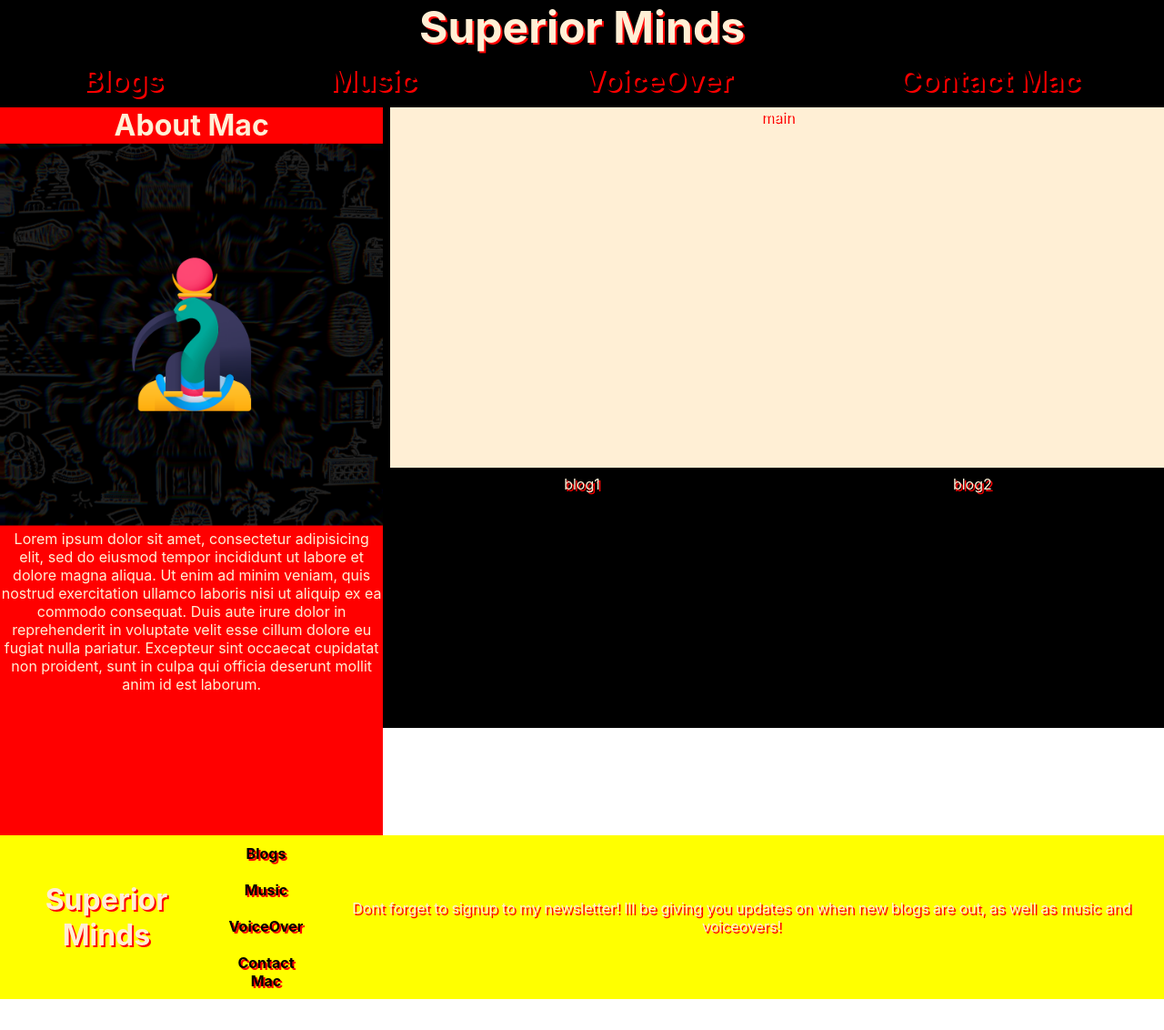
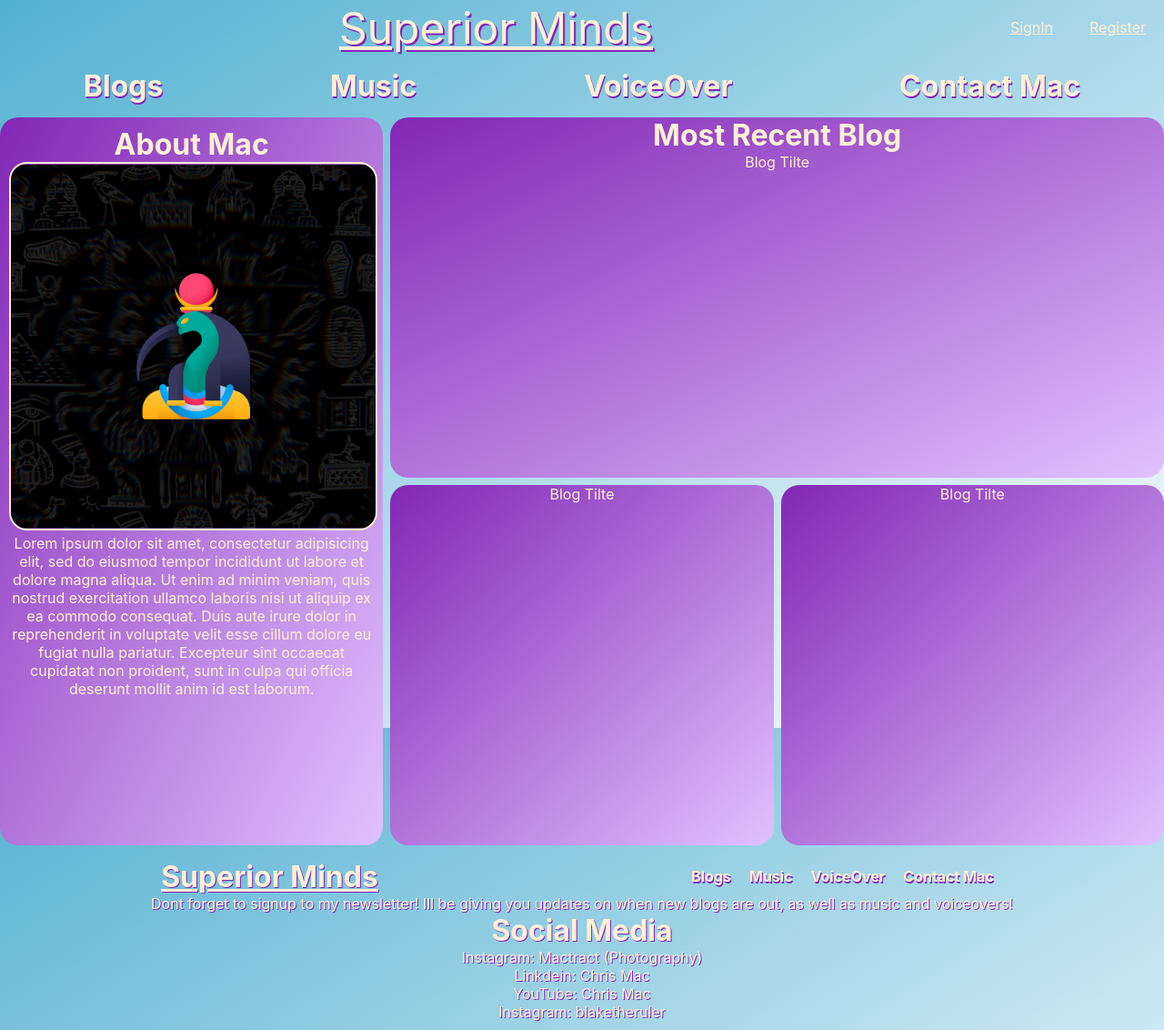
Before and after one commit to Derriel94/superiormindsblog, a React (Create React App) app in the folder smblogs/: page / in a window 1280 px wide. Shown: the whole page at 91% size. Before the commit the page ends 1098 px from the top, so only its background shows below. Built offline with nearby package versions, Linux system fonts and the light colour scheme.

Commit message:
wireframing is down for now so is color scheme, UI is Resonsive for the most part

```diff
--- a/smblogs/src/App.css
+++ b/smblogs/src/App.css
@@ -3,21 +3,23 @@ html,body {
   padding: 0;
   height: 100%;
   width:  100%;
+  background: linear-gradient(to bottom right, rgba(83, 177, 210, 1.0), rgba(255, 255, 255, 1.0));
 }
 .App {
-   text-shadow: 2px 2px #ff0000;
   text-align: center;
   display: grid;
   height: 100vh;
-  grid-template-columns: 1fr 1fr 1fr 1fr 1fr;
-  grid-template-rows: 1fr 1fr 3fr 1fr;
+  grid-template-columns: 1fr 1fr 1fr 1fr;
+  grid-template-rows: 1fr 1fr 1fr 1fr;
   grid-template-areas:
-  "header header header header header"
-  "nav nav nav nav nav"
-  "home home home home home"
-  "footer footer footer footer footer";
+  "header header header header"
+  "nav nav nav nav"
+  "home home home home"
+  "footer footer footer footer";
+  grid-gap: .3rem;
+  position: relative;
 }
-/*@media only screen and (max-width: 550px) {
+@media only screen and (max-width: 550px) {
   .App {
   grid-template-columns: 1fr;
   grid-template-rows: 1fr 0.3fr 1fr 1fr;
@@ -25,25 +27,52 @@ html,body {
   "header"
   "nav"
   "home"
-  "logo"
+  "footer"
   }
-}*/
+}
 .header-container {
   grid-area: header;
   display: flex;
-  justify-content: center;
+  align-items: center;
+  justify-content: space-around;
 }
-
-
-.header-container h1 {
+#signin {
+  padding: 20px;
+/*  position: absolute;
+  right: 80px;
+  top: 0;*/
+}
+#signin:hover {
+  color: rgba(130, 39, 181, 1.0);
+  text-decoration: underline;
+}
+#register {
+  padding: 20px;
+/*  position: absolute;
+  right: 0;
+  top: 0;*/
+}
+#register:hover {
+  color: rgba(130, 39, 181, 1.0);
+  text-decoration: underline;
+}
+@media only screen and (max-width: 550px) {
+  .signin {
+    position: relative;
+    left: 100px;
+  }
+}
+.header-container div {
   font-size: 3rem;
-
+  text-shadow: 2px 2px rgba(130, 39, 181, 1.0);
+  flex-grow: 3;
  }
 
 .nav {
   display: flex;
   justify-content: space-around;
   flex-wrap: wrap;
+  text-shadow: 1px 2px rgba(130, 39, 181, 1.0);
   grid-area: nav;
 }
 .nav h1 {
@@ -53,10 +82,11 @@ html,body {
 .nav h1:hover {
   margin: 10px;
   cursor: pointer;
-  border-bottom: 2px black solid;
+  border-bottom: 2px solid rgb(130, 39, 181);
 }
 .home {
-  grid-area: home;
+/*  background: linear-gradient(to bottom right, rgba(83, 177, 210, 1.0), rgba(255, 255, 255, 1.0));
+*/  grid-area: home;
   display: grid;
   height: 100vh;
   grid-template-columns: 1fr 1fr 1fr;
@@ -65,35 +95,80 @@ html,body {
   "sidebar main main"
   "sidebar blog1 blog2";
   grid-gap: .5rem;
+}
+@media only screen and (max-width: 550px) {
+  .home {
+  grid-template-columns: 1fr;
+  grid-template-rows: 2fr 1fr 1fr 1fr;
+  grid-template-areas:
+  "main"
+  "blog1"
+  "sidebar"
+  }
 
 }
 .sidebar {
-  background: red;
+/* Created with https://www.css-gradient.com */
+/*background: rgba(130, 39, 181, 1.0);*/
+  border-radius: 20px;
+  padding:  10px;
+  background: linear-gradient(to bottom right, rgba(130, 39, 181, 1.0), rgba(225, 193, 255, 1.0));
   grid-area: sidebar;
 }
 .sidebar img {
   max-width: 100%;
   height: auto;
+  border: 2px papayawhip solid;
+  border-radius: 20px;
+}
+
+@media only screen and (max-width: 550px) {
+  .sidebar img {
+    width: 50%;
+    height: auto;
+  }
 }
 .main {
-  background: papayawhip;
+  background: linear-gradient(to bottom right, rgba(130, 39, 181, 1.0), rgba(225, 193, 255, 1.0));
   grid-area: main;
+  border-radius: 20px;
 }
 .blog1 {
   grid-area: blog1;
+  border-radius: 20px;
+  background: linear-gradient(to bottom right, rgba(130, 39, 181, 1.0), rgba(225, 193, 255, 1.0));
+
 }
 .blog2 {
   grid-area: blog2;
+  border-radius: 20px;
+  background: linear-gradient(to bottom right, rgba(130, 39, 181, 1.0), rgba(225, 193, 255, 1.0));
+}
+@media only screen and (max-width: 550px) {
+  .blog2 {
+    display: none;
+  }
+
 }
 .footer {
+  padding: 10px;
   display: flex;
-  justify-content: center;
+  justify-content: space-around;
+  flex-wrap: wrap;
   align-items: center;
-  background: yellow;
+  text-shadow: 1px 1px rgba(130, 39, 181, 1.0);
   grid-area: footer;
+}
+.footer p { width: 100px; }
+
+@media only screen and (max-width: 550px) {
+  .footer {
+    flex-direction: column;
+  }
+
 }
 .footer .nav {
   font-size: .5rem;
   display: inline-flex;
-  flex-direction: column;
-}
+
+}/* Created with https://www.css-gradient.com */
--- a/smblogs/src/App.js
+++ b/smblogs/src/App.js
@@ -3,25 +3,35 @@ import "./App.css";
 import { BrowserRouter as Router, Routes, Route, Link } from "react-router-dom";
 import Home from "./Components/Home/Home.js";
 import Nav from "./Components/Nav/Nav.js";
+import SignUpForm from "./Components/Home/SignUpForm.js";
 
 const App = () => {
 
   return (
-    <div className="App" style={{background: "black", color: "papayawhip"}}>
+    <div className="App" style={{color: "papayawhip"}}>
       <Router>
         <div className="header-container">
-            {/*add link here*/}<h1>Superior Minds</h1>
+           <div><Link to="/" style={{color: "papayawhip"}}>Superior Minds</Link></div>
+           <Link to="/signin" style={{color: "papayawhip"}}><p id="signin">SignIn</p></Link>
+            <Link to="/register" style={{color: "papayawhip"}}><p id="register">Register</p></Link>
         </div>
         <Nav />
           <Routes>
             <Route exact path="/" element={<Home />} />
           </Routes>
         <div className="footer">
-          <h1 className="">Superior Minds</h1>
+          <Link to="/" style={{color: "papayawhip"}}><h1>Superior Minds</h1></Link>
           <Nav />
-          <p>Dont forget to signup to my newsletter! Ill be giving you updates
-          on when new blogs are out, as well as music and voiceovers!</p>
-        </div>
+          <div className="signup-div-container">
+            <div>Dont forget to signup to my newsletter! Ill be giving you updates
+            on when new blogs are out, as well as music and voiceovers!</div>
+            <h1>Social Media</h1>
+            <div>Instagram: Mactract (Photography)</div>
+            <div>Linkdein: Chris Mac</div>
+            <div>YouTube: Chris Mac</div>
+            <div>Instagram: blaketheruler</div>
+          </div>
+       </div>
       </Router>
     </div>
   );
--- a/smblogs/src/Components/Home/Home.js
+++ b/smblogs/src/Components/Home/Home.js
@@ -1,6 +1,6 @@
 import React from 'react';
 import "./../../App.css";
-import SignUpForm from "./SignUpForm.js";
+
 
 
 const Home = () => {
@@ -11,15 +11,22 @@ const Home = () => {
 				<h1>About Mac</h1>
 				<img src="./logo.png" alt="mac"/>
 				<p>Lorem ipsum dolor sit amet, consectetur adipisicing elit, sed do eiusmod
-tempor incididunt ut labore et dolore magna aliqua. Ut enim ad minim veniam,
-quis nostrud exercitation ullamco laboris nisi ut aliquip ex ea commodo
-consequat. Duis aute irure dolor in reprehenderit in voluptate velit esse
-cillum dolore eu fugiat nulla pariatur. Excepteur sint occaecat cupidatat non
-proident, sunt in culpa qui officia deserunt mollit anim id est laborum.</p>
+				tempor incididunt ut labore et dolore magna aliqua. Ut enim ad minim veniam,
+				quis nostrud exercitation ullamco laboris nisi ut aliquip ex ea commodo
+				consequat. Duis aute irure dolor in reprehenderit in voluptate velit esse
+				cillum dolore eu fugiat nulla pariatur. Excepteur sint occaecat cupidatat non
+				proident, sunt in culpa qui officia deserunt mollit anim id est laborum.</p>
 		</div>
-		<div className="main">main</div>
-		<div className="blog1">blog1</div>
-		<div className="blog2">blog2</div>
+		<div className="main">
+			<h1>Most Recent Blog</h1>
+			<p>Blog Tilte</p>
+		</div>
+		<div className="blog1">
+			<p>Blog Tilte</p>
+		</div>
+		<div className="blog2">
+			<p>Blog Tilte</p>
+		</div>
 	</div>
 		);
 }
--- a/smblogs/src/Components/Home/SignUpForm.css
+++ b/smblogs/src/Components/Home/SignUpForm.css
@@ -5,9 +5,10 @@
 form {
 	display: flex;
 	flex-direction: column;
-	border:1px solid #ccc;
+	border:1px solid papayawhip;
+	border-radius: 20px;
 	text-align: center;
 }
-.container {
-
+.terms {
+	text-shadow: 0px 0px gray;
 }
--- a/smblogs/src/Components/Home/SignUpForm.js
+++ b/smblogs/src/Components/Home/SignUpForm.js
@@ -31,7 +31,7 @@ const SignUpForm = (props) => {
           <br/>
           <label>Remember me</label>
           <input type="checkbox" name="remember" />
-          <p>By creating an account you agree to our <a href="https://ghost-code.herokuapp.com/">Terms & Privacy</a>.</p>
+          <p className="terms">By creating an account you agree to our <a href="https://ghost-code.herokuapp.com/">Terms & Privacy</a>.</p>
           <div class="">
             <button type="submit" class="signupbtn">Sign Up</button>
           </div>
--- a/smblogs/src/Components/Nav/Nav.js
+++ b/smblogs/src/Components/Nav/Nav.js
@@ -15,10 +15,10 @@ const Nav = () => {
 		<div className="nav">
            {/* <button onClick={handleHamburgerMenuClick}id="minibutton" className="minimenu">
             </button>*/}
-          <h1><Link to="/blogs" style={{ textDecoration: 'none', color: 'black' }}>Blogs</Link></h1>
-          <h1><Link to="/music" style={{ textDecoration: 'none', color: 'black' }}>Music</Link></h1>
-          <h1><Link to="/voiceovers" style={{ textDecoration: 'none', color: 'black' }}>VoiceOver</Link></h1>
-          <h1><Link to="/contact" style={{ textDecoration: 'none', color: 'black' }}>Contact Mac</Link></h1>
+          <h1><Link to="/blogs" style={{ textDecoration: 'none', color: 'papayawhip' }}>Blogs</Link></h1>
+          <h1><Link to="/music" style={{ textDecoration: 'none', color: 'papayawhip' }}>Music</Link></h1>
+          <h1><Link to="/voiceovers" style={{ textDecoration: 'none', color: 'papayawhip' }}>VoiceOver</Link></h1>
+          <h1><Link to="/contact" style={{ textDecoration: 'none', color: 'papayawhip' }}>Contact Mac</Link></h1>
       </div>
 
 		);
--- a/smblogs/src/index.css
+++ b/smblogs/src/index.css
@@ -1,5 +1,8 @@
 body {
   margin: 0;
+  padding: 0;
+  height: 100%;
+  width:  100%;
   font-family: -apple-system, BlinkMacSystemFont, 'Segoe UI', 'Roboto', 'Oxygen',
     'Ubuntu', 'Cantarell', 'Fira Sans', 'Droid Sans', 'Helvetica Neue',
     sans-serif;
```
